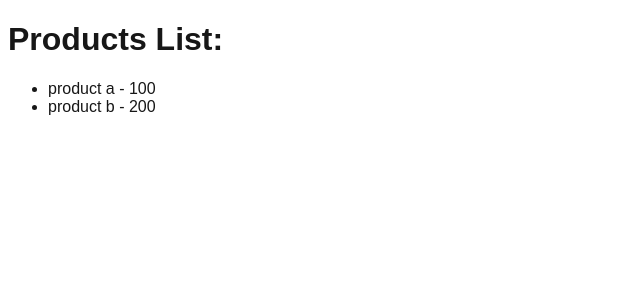
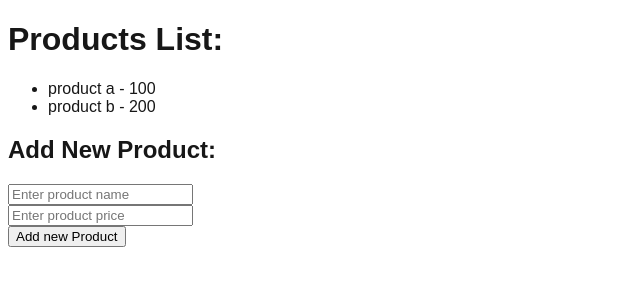
Before and after one commit to AliShahSafdari/nextjs-learning-projects, a Next.js app: page /products in a window 1280 px wide. Shown: the top 300 px of the page, without its empty margins (0-640 px from the left). Built offline with nearby package versions, Linux system fonts and the light colour scheme.

Commit message:
Added a product

```diff
--- a/src/app/products/page.jsx
+++ b/src/app/products/page.jsx
@@ -4,6 +4,8 @@ import { useEffect, useState } from "react"
 
 export default function ProductPage(){
     const[products, setProducts] = useState([])
+    const[newname, setNewName] = useState("")
+    const[newprice, setNewPrice] = useState("")
 
     function fetchProduct (){
         fetch("http://localhost:3000/api/products")
@@ -11,6 +13,17 @@ export default function ProductPage(){
         .then(data => setProducts(data))
         .catch(error=> console.error(error))
     }
+
+    function handleAddProduct(){
+        fetch("http://localhost:3000/api/products", {
+            method: "POST",
+            headers: {"Content-Type": "application/json"},
+            body: JSON.stringify({name:newname, price:newprice})
+        })
+        .then(fetchProduct)
+        .catch(error=> console.error(error))
+    }
+
     useEffect(
         ()=> fetchProduct(),
     [])
@@ -22,6 +35,18 @@ export default function ProductPage(){
                     (product, index)=> <li key={index}> {product.name} - {product.price}</li>
                 )}
             </ul>
+            <h2>Add New Product:</h2>
+            <input type="text" placeholder="Enter product name"
+             value={newname} onChange={()=> setNewName(event.target.value)} />
+            <br />
+            <input type="text" placeholder="Enter product price"
+              value={newprice} onChange={()=> setNewPrice(event.target.value)}/>
+            <br />
+            <button onClick={() =>{
+                handleAddProduct()
+                setNewName("")
+                setNewPrice("")
+            }}> Add new Product </button>
         </div>
     )
 }
```
